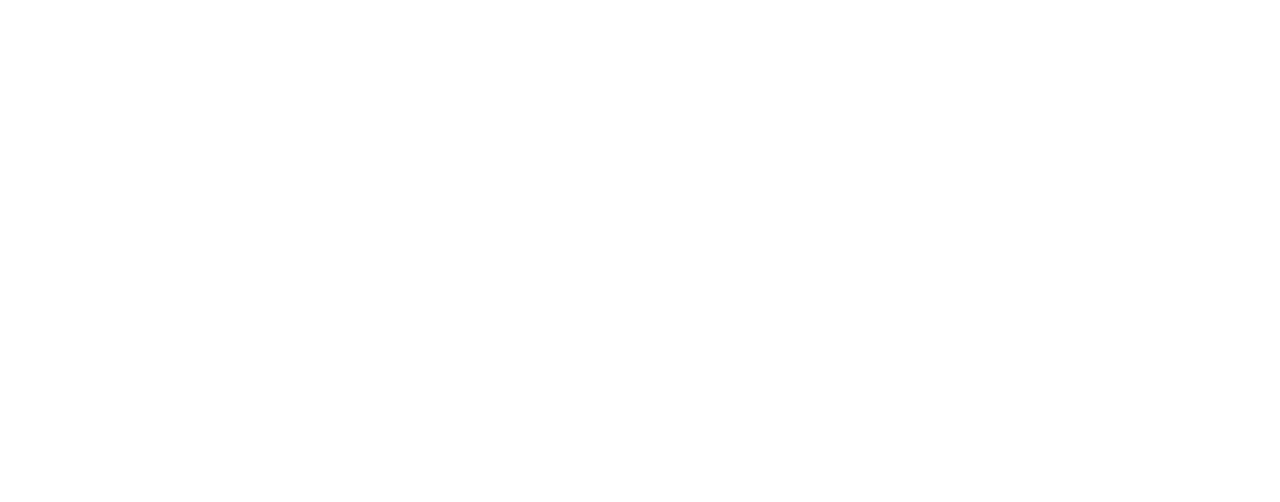
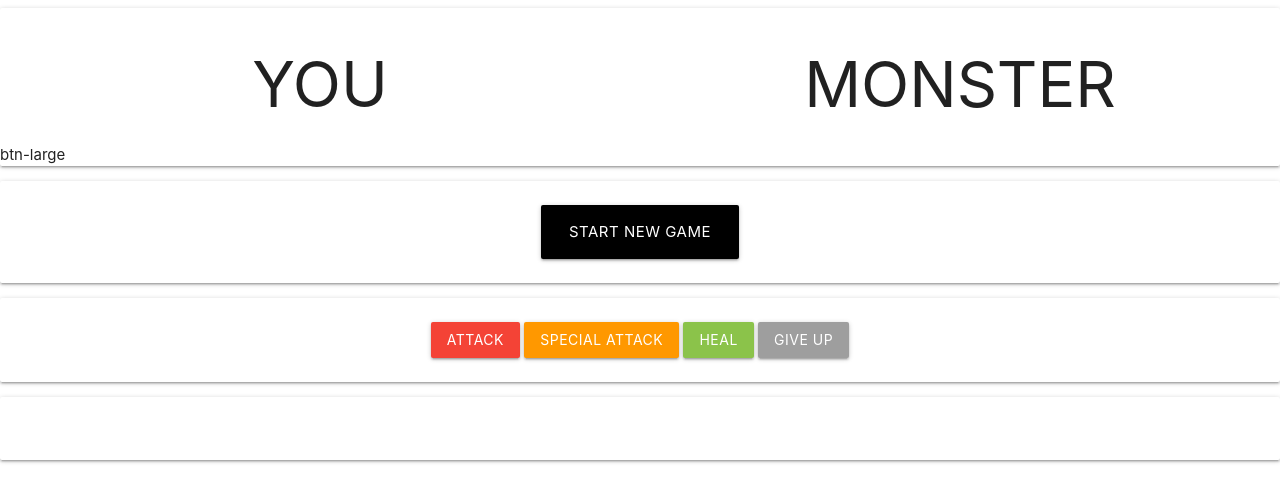
Before and after one commit to LiquidatorCoder/simple-vue-game, a plain HTML site: page index.html in a window 1280 px wide. Drawn offline with nearby package versions, Linux system fonts and the light colour scheme.

Commit message:
html done

```diff
--- a/css/app.css
+++ b/css/app.css
@@ -0,0 +1,3 @@
+.text-center {
+    text-align: center;
+}
--- a/index.html
+++ b/index.html
@@ -10,9 +10,46 @@
 
 <body>
     <div id="app">
-
+        <section class="row card">
+            <div class="col s6">
+                <h1 class="text-center">YOU</h1>
+                <div class="healthbar">
+                    <div class="healthbar text-center" style="background-color: green; margin: 0; color: white;">
+                    </div>
+                </div>
+            </div>
+            <div class="col s6">
+                <h1 class="text-center">MONSTER</h1>
+                <div class="healthbar">
+                    <div class="healthbar text-center" style="background-color: green; margin: 0; color: white;">
+                    </div>
+                </div>
+            </div>btn-large
+        </section>
+        <section class="row controls card">
+            <div class="col s12 card-content text-center">
+                <button class="btn waves-effect waves-light black btn-large" id="start-game">START NEW GAME</button>
+            </div>
+        </section>
+        <section class="row controls card">
+            <div class="col s12 card-content text-center">
+                <button class="btn waves-effect waves-light red" id="attack">ATTACK</button>
+                <button class="btn waves-effect waves-light orange" id="special-attack">SPECIAL ATTACK</button>
+                <button class="btn waves-effect waves-light light-green" id="heal">HEAL</button>
+                <button class="btn waves-effect waves-light grey" id="give-up">GIVE UP</button>
+            </div>
+        </section>
+        <section class="row log card">
+            <div class="col s12 card-content text-center">
+                <ul>
+                    <li>
+                    </li>
+                </ul>
+            </div>
+        </section>
 
     </div>
+    <script src="https://cdnjs.cloudflare.com/ajax/libs/materialize/1.0.0/js/materialize.min.js"></script>
 </body>
 
 </html>
```
